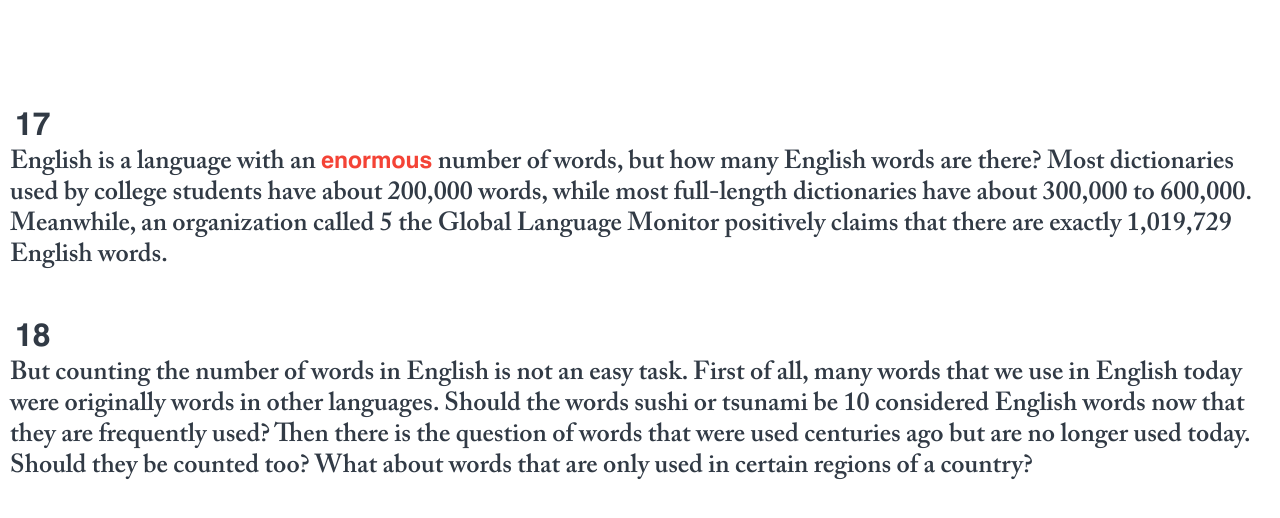
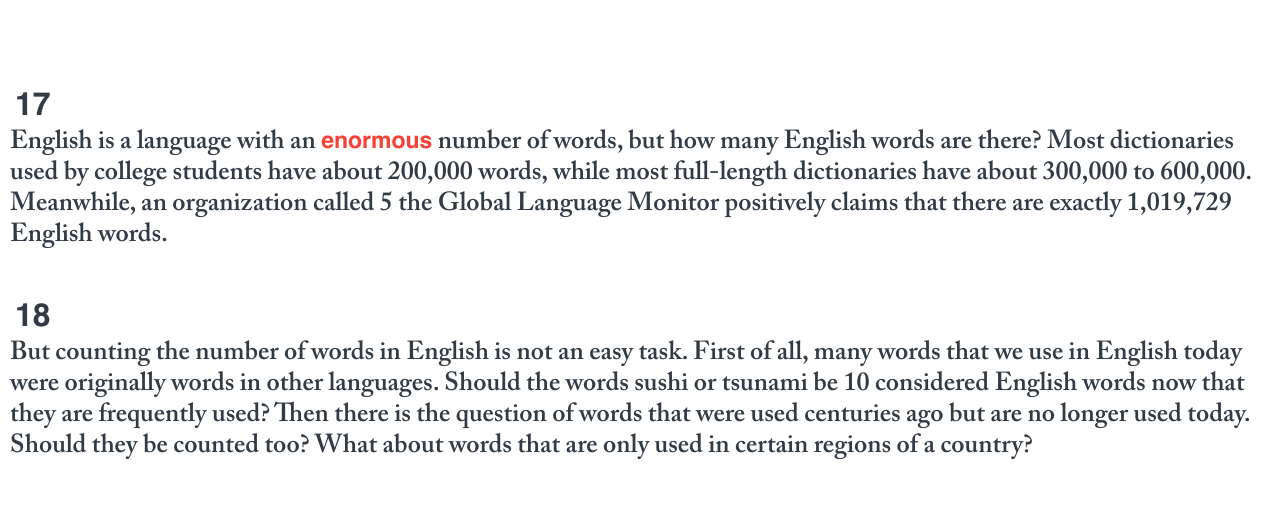
Before and after one commit to teatime59/sokutan, a plain HTML site: page index.html in a window 1280 px wide. Drawn offline with Linux system fonts and the light colour scheme; a script that the page names is missing.

Commit message:
Update style.css

```diff
--- a/css/style.css
+++ b/css/style.css
@@ -19,7 +19,7 @@ body {
 }
 body {
    margin: 0px;
-   padding: 20px 10px 20px 10px;
+   padding: 0px 10px 100px 10px;
 }
 h1 {
    margin: 0px;
```
